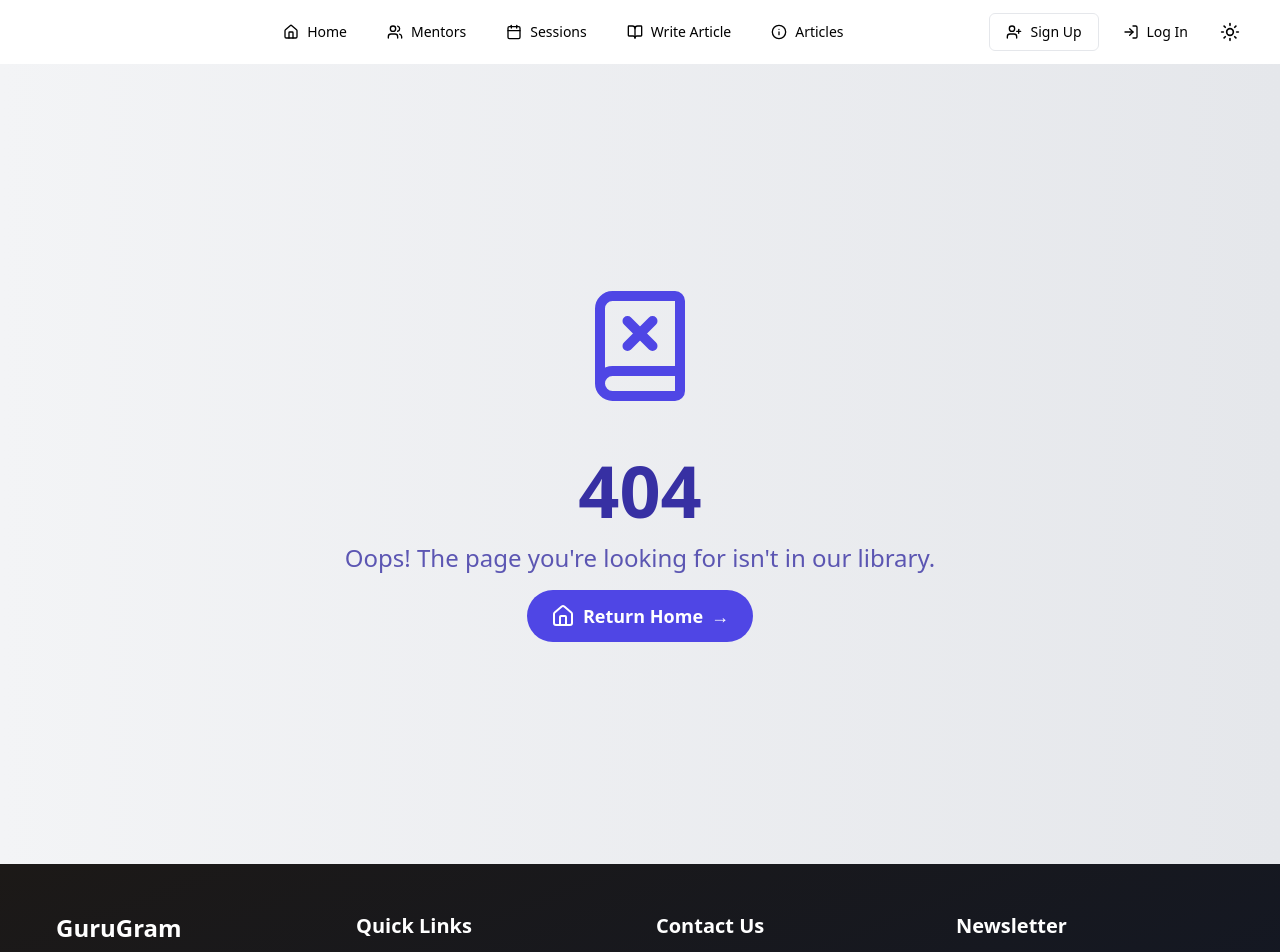
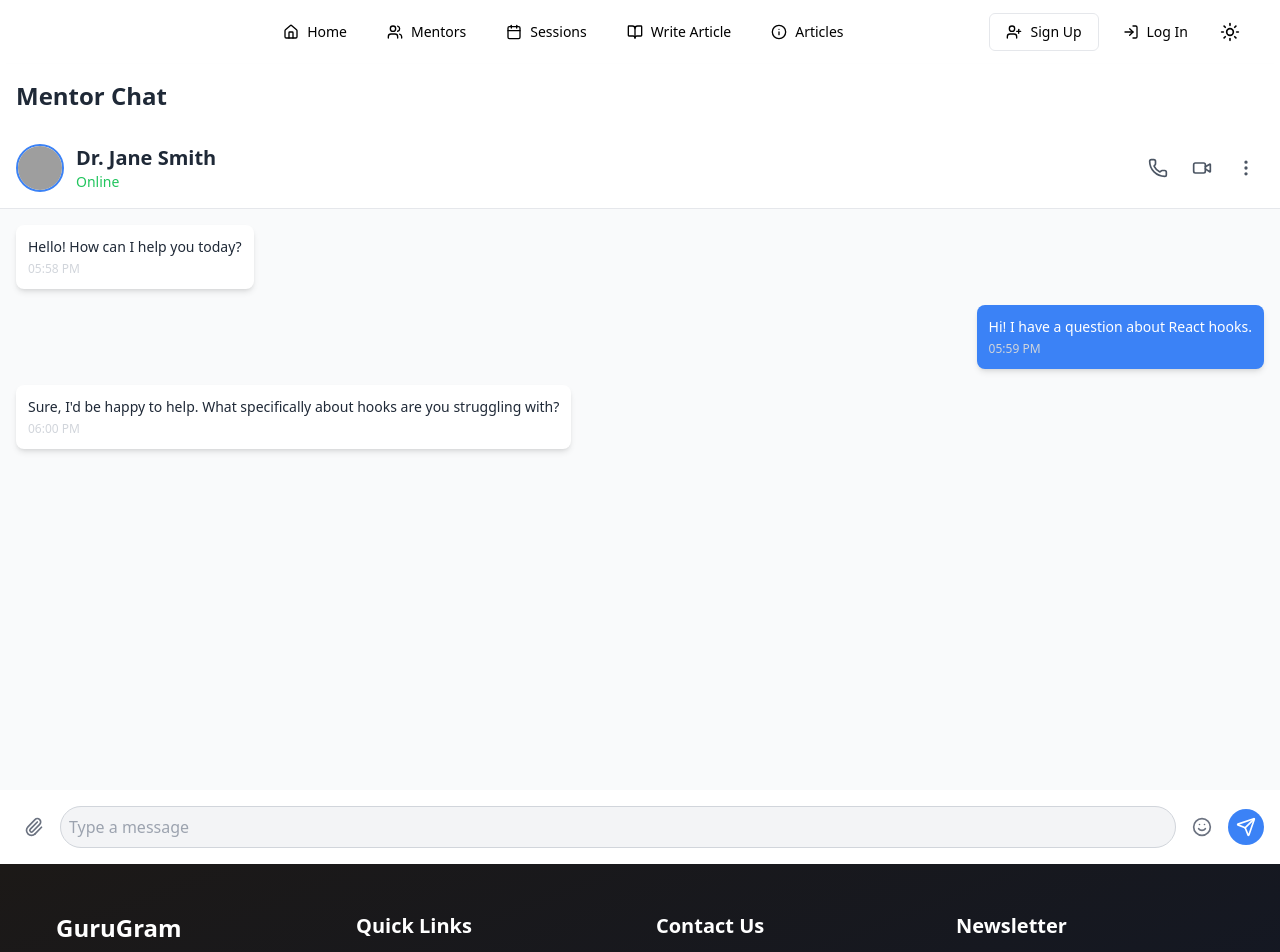
Before and after one commit to KshKnsl/GuruGram, a React (Vite) app in the folder client/: page /mentor-chat in a window 1280 px wide. Shown: the top 952 px of the page. Built offline with nearby package versions, Linux system fonts and the light colour scheme; grey boxes are pictures that could not be loaded.

Commit message:
Your commit message here

```diff
--- a/client/src/App.tsx
+++ b/client/src/App.tsx
@@ -13,6 +13,8 @@ import Login from './Pages/Login'
 import Signup from './Pages/Signup'
 import NotFound from './Pages/NotFound'
 import Call from './components/Call/Call'
+
+import MentorChatPage from './Pages/MentorChat'
 
 // Article Related Components
 import Article from './Pages/Articles/[id]'
@@ -133,6 +135,7 @@ export default function App() {
               <Route path="/" element={<Home />} />
               <Route path="/login" element={<Login />} />
               <Route path="/signup" element={<Signup />} />
+              <Route path="/mentor-chat" element={<MentorChatPage />} />
 
               {/* Profile Routes */}
               <Route path="/profile" element={<MenteeProfile />} />
--- /dev/null
+++ b/client/src/Pages/MentorChat.tsx
@@ -0,0 +1,18 @@
+import React from 'react'
+import ChatRoom from '../components/ChatRoom/ChatRoom'
+
+export default function MentorChatPage() {
+  return (
+    <div className="h-screen flex flex-col bg-gray-100 dark:bg-gray-900">
+      <header className="bg-white dark:bg-gray-800 shadow-md p-4">
+        <h1 className="text-2xl font-bold text-gray-800 dark:text-white">Mentor Chat</h1>
+      </header>
+      <div className="flex-grow overflow-hidden">
+        <ChatRoom
+          mentorName="Dr. Jane Smith"
+          mentorAvatar="https://hebbkx1anhila5yf.public.blob.vercel-storage.com/Screenshot%202025-01-19%20132925-0LyNTc4JMPKffhgUBO45kAOcRjDOhv.png"
+        />
+      </div>
+    </div>
+  )
+}
--- /dev/null
+++ b/client/src/components/ChatRoom/ChatRoom.tsx
@@ -0,0 +1,134 @@
+import React, { useState, useRef, useEffect } from 'react'
+import { Send, Phone, Video, MoreVertical, Paperclip, Smile } from 'lucide-react'
+
+interface Message {
+  id: string
+  sender: 'mentor' | 'mentee'
+  content: string
+  timestamp: Date
+}
+
+interface ChatRoomProps {
+  mentorName: string
+  mentorAvatar: string
+}
+
+export default function ChatRoom({ mentorName, mentorAvatar }: ChatRoomProps) {
+  const [messages, setMessages] = useState<Message[]>([
+    {
+      id: '1',
+      sender: 'mentor',
+      content: 'Hello! How can I help you today?',
+      timestamp: new Date(Date.now() - 1000 * 60 * 5)
+    },
+    {
+      id: '2',
+      sender: 'mentee',
+      content: 'Hi! I have a question about React hooks.',
+      timestamp: new Date(Date.now() - 1000 * 60 * 4)
+    },
+    {
+      id: '3',
+      sender: 'mentor',
+      content: 'Sure, I\'d be happy to help. What specifically about hooks are you struggling with?',
+      timestamp: new Date(Date.now() - 1000 * 60 * 3)
+    }
+  ])
+
+  const [newMessage, setNewMessage] = useState('')
+  const messagesEndRef = useRef<HTMLDivElement>(null)
+
+  const scrollToBottom = () => {
+    messagesEndRef.current?.scrollIntoView({ behavior: "smooth" })
+  }
+
+  useEffect(scrollToBottom, [messages])
+
+  const handleSendMessage = (e: React.FormEvent) => {
+    e.preventDefault()
+    if (newMessage.trim()) {
+      const message: Message = {
+        id: Date.now().toString(),
+        sender: 'mentee',
+        content: newMessage.trim(),
+        timestamp: new Date()
+      }
+      setMessages([...messages, message])
+      setNewMessage('')
+    }
+  }
+
+  return (
+    <div className="flex flex-col h-full bg-gray-100 dark:bg-gray-900">
+      {/* Chat Header */}
+      <div className="bg-white dark:bg-gray-800 p-4 flex items-center justify-between border-b border-gray-200 dark:border-gray-700">
+        <div className="flex items-center space-x-3">
+          <div className="w-12 h-12 rounded-full overflow-hidden border-2 border-blue-500">
+            <img src={mentorAvatar || "/placeholder.svg"} alt={mentorName} className="w-full h-full object-cover" />
+          </div>
+          <div>
+            <h2 className="text-xl font-semibold text-gray-800 dark:text-white">{mentorName}</h2>
+            <p className="text-sm text-green-500">Online</p>
+          </div>
+        </div>
+        <div className="flex space-x-2">
+          <button className="p-2 rounded-full text-gray-600 hover:bg-gray-200 dark:text-gray-300 dark:hover:bg-gray-700 transition-colors">
+            <Phone className="h-5 w-5" />
+          </button>
+          <button className="p-2 rounded-full text-gray-600 hover:bg-gray-200 dark:text-gray-300 dark:hover:bg-gray-700 transition-colors">
+            <Video className="h-5 w-5" />
+          </button>
+          <button className="p-2 rounded-full text-gray-600 hover:bg-gray-200 dark:text-gray-300 dark:hover:bg-gray-700 transition-colors">
+            <MoreVertical className="h-5 w-5" />
+          </button>
+        </div>
+      </div>
+
+      {/* Chat Messages */}
+      <div className="flex-grow p-4 overflow-y-auto bg-gray-50 dark:bg-gray-900">
+        <div className="space-y-4">
+          {messages.map((message) => (
+            <div
+              key={message.id}
+              className={`flex ${message.sender === 'mentee' ? 'justify-end' : 'justify-start'}`}
+            >
+              <div
+                className={`max-w-[70%] rounded-lg p-3 ${
+                  message.sender === 'mentee'
+                    ? 'bg-blue-500 text-white'
+                    : 'bg-white dark:bg-gray-800 text-gray-800 dark:text-white'
+                } shadow-md`}
+              >
+                <p className="text-sm">{message.content}</p>
+                <p className="text-xs mt-1 text-gray-300">
+                  {message.timestamp.toLocaleTimeString([], { hour: '2-digit', minute: '2-digit' })}
+                </p>
+              </div>
+            </div>
+          ))}
+          <div ref={messagesEndRef} />
+        </div>
+      </div>
+
+      {/* Message Input */}
+      <form onSubmit={handleSendMessage} className="bg-white dark:bg-gray-800 p-4 flex items-center space-x-2">
+        <button type="button" className="p-2 text-gray-500 hover:text-gray-700 dark:text-gray-400 dark:hover:text-gray-200">
+          <Paperclip className="h-5 w-5" />
+        </button>
+        <input
+          type="text"
+          placeholder="Type a message"
+          value={newMessage}
+          onChange={(e) => setNewMessage(e.target.value)}
+          className="flex-grow p-2 rounded-full border border-gray-300 dark:border-gray-600 bg-gray-100 dark:bg-gray-700 text-gray-900 dark:text-white focus:outline-none focus:ring-2 focus:ring-blue-500"
+        />
+        <button type="button" className="p-2 text-gray-500 hover:text-gray-700 dark:text-gray-400 dark:hover:text-gray-200">
+          <Smile className="h-5 w-5" />
+        </button>
+        <button type="submit" className="p-2 bg-blue-500 text-white rounded-full hover:bg-blue-600 transition-colors">
+          <Send className="h-5 w-5" />
+        </button>
+      </form>
+    </div>
+  )
+}
```
